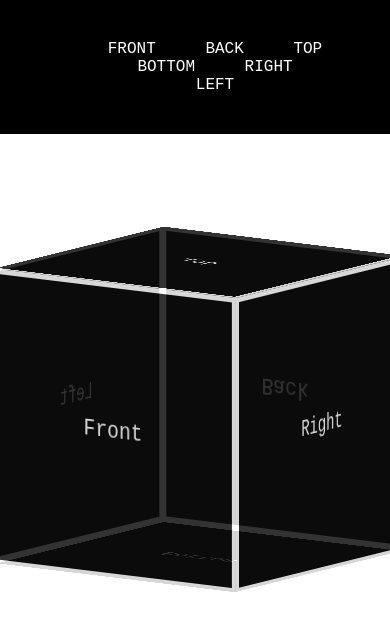
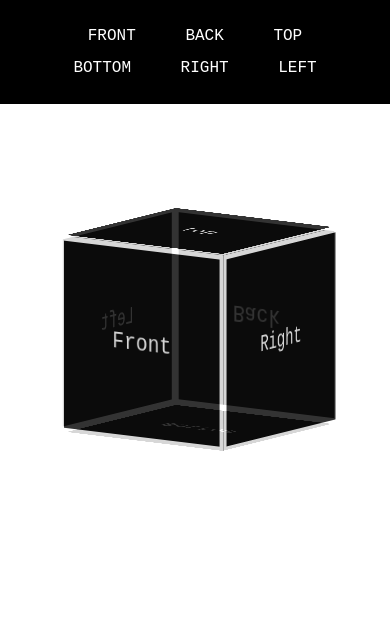
Before and after one commit to Brian-T-Hart/rotating-cube, a plain HTML site: page index.html in a window 390 px wide. Drawn offline with Linux system fonts and the light colour scheme.

Commit message:
added media query and style adjustments

```diff
--- a/styles.css
+++ b/styles.css
@@ -7,18 +7,17 @@ html {
     font-family: 'Courier New', Courier, monospace;
     height: 100%;
     margin: 0;
-    perspective: 800px;
 }
 
 nav {
     background-color: black;
-    padding: 40px;
+    padding: 20px;
     margin-bottom: 50px;
 }
 
 ul {
     margin: 0;
-    padding: 20;
+    padding: 0;
     text-align: center;
     text-decoration: none;
 }
@@ -26,6 +25,7 @@ ul {
 li {
     color: #FFF;
     display: inline;
+    line-height: 32px;
     padding: 20px;
     text-transform: uppercase;
 }
@@ -111,3 +111,40 @@ section {
 .cube.bottom {
     transform: rotateX(90deg);
 }
+
+@media screen and (max-width: 480px) {
+    .cube {
+        height: 200px;
+        width: 200px;
+    }
+
+    .face {
+        height: 200px;
+        width: 200px;
+    }
+
+    /* cube transforms */
+    .face.front {
+        transform: translateZ(100px);
+    }
+
+    .face.back {
+        transform: rotateX(180deg) translateZ(100px);
+    }
+
+    .face.top {
+        transform: rotateX(90deg) translateZ(100px);
+    }
+
+    .face.bottom {
+        transform: rotateX(-90deg) translateZ(100px);
+    }
+
+    .face.right {
+        transform: rotateY(90deg) translateZ(100px);
+    }
+
+    .face.left {
+        transform: rotateY(-90deg) translateZ(100px);
+    }
+}
```
